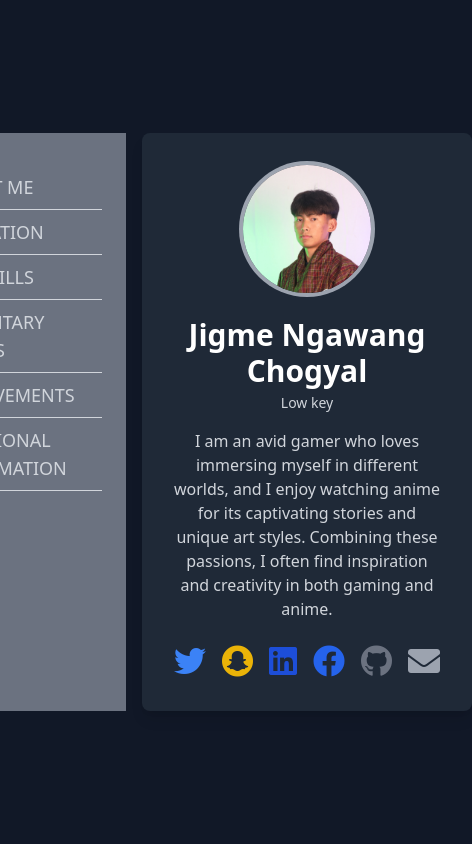
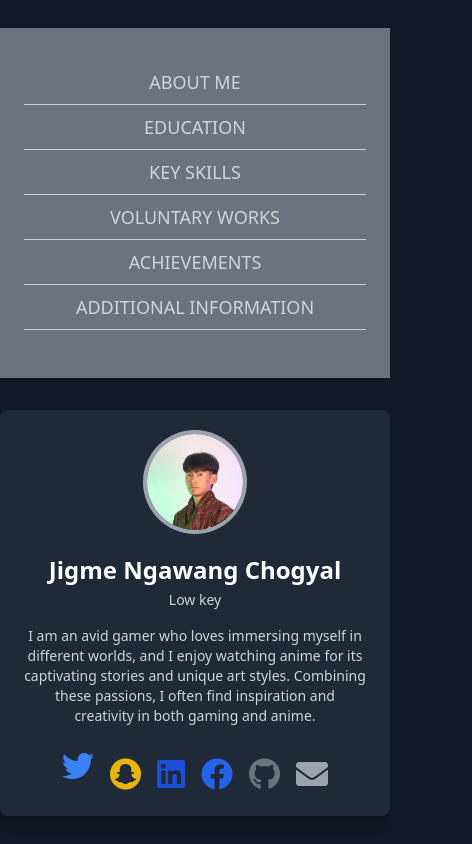
Before and after one commit to JigmeZ/Personal-Profile, a plain HTML site: page index.html in a window 390 px wide. Shown: the whole page, 472 px wide, since content can reach past the window. Drawn offline with nearby package versions, Linux system fonts and the light colour scheme.

Commit message:
Responsive PP

```diff
--- a/index.html
+++ b/index.html
@@ -3,14 +3,16 @@
 <head>
     <meta charset="UTF-8">
     <meta name="viewport" content="width=device-width, initial-scale=1.0">
-    <title>Profile Card</title>
+    <title>Responsive Profile Card</title>
     <script src="https://cdn.tailwindcss.com"></script>
     <link href="https://cdnjs.cloudflare.com/ajax/libs/font-awesome/5.15.4/css/all.min.css" rel="stylesheet">
 </head>
-<body class="bg-gray-900 flex items-center justify-center min-h-screen">
-    <div class="relative">
+<body class="bg-gray-900 min-h-screen flex items-center justify-center">
+    <!-- Main Wrapper -->
+    <div class="flex flex-col lg:flex-row items-center lg:items-start justify-center lg:justify-center lg:space-x-8 h-full lg:h-auto">
 
-        <div class="absolute left-0 top-0 h-full bg-gray-500 py-10 px-6 w-52">
+        <!-- Sidebar -->
+        <div class="bg-gray-500 py-10 px-6 w-full lg:w-52 flex-shrink-0 text-center lg:text-left">
             <ul class="text-gray-300">
                 <li class="mb-2">
                     <a href="aboutme.html" class="block transition duration-300 text-lg text-gray-300 hover:text-blue-500 border-b border-gray-300 pb-2">
@@ -45,23 +47,26 @@
             </ul>
         </div>
 
-        <div class="bg-gray-800 rounded-lg shadow-lg p-8 max-w-md ml-56">
+        <!-- Profile Card -->
+        <div class="bg-gray-800 rounded-lg shadow-lg p-6 sm:p-8 max-w-full lg:max-w-md w-full mt-8 lg:mt-0">
             <div class="flex items-center justify-center mb-6">
-                <img class="w-32 h-32 rounded-full ring-4 ring-gray-400" src="images/pp.png" alt="Profile Image">
+                <img class="w-24 h-24 sm:w-32 sm:h-32 rounded-full ring-4 ring-gray-400" src="images/pp.png" alt="Profile Image">
             </div>
             <div class="text-center text-white">
-                <h1 class="text-3xl font-semibold">Jigme Ngawang Chogyal</h1>
+                <h1 class="text-2xl sm:text-3xl font-semibold">Jigme Ngawang Chogyal</h1>
                 <p class="text-sm text-gray-300 mt-1">Low key</p>
-                <p class="mt-4 text-gray-300 text-center">I am an avid gamer who loves immersing myself in different worlds, and I enjoy watching anime for its captivating stories and unique art styles. Combining these passions, I often find inspiration and creativity in both gaming and anime.</p>
+                <p class="mt-4 text-gray-300 text-sm sm:text-base">
+                    I am an avid gamer who loves immersing myself in different worlds, and I enjoy watching anime for its captivating stories and unique art styles. Combining these passions, I often find inspiration and creativity in both gaming and anime.
+                </p>
             </div>
 
-            <div class="mt-6 flex justify-center space-x-4">
+            <div class="mt-6 flex flex-wrap justify-center space-x-4 space-y-2 sm:space-y-0">
                 <a href="https://x.com/Itsyoboi_Jigme" class="text-blue-500"><i class="fab fa-twitter fa-2x"></i></a>
                 <a href="https://www.snapchat.com/add/itsyoboijigme?share_id=MFe87VqIkyU&locale=en-US" class="text-yellow-500"><i class="fab fa-snapchat fa-2x"></i></a>
                 <a href="www.linkedin.com/in/jigme-ngawang-chogyal-34981932a" class="text-blue-700"><i class="fab fa-linkedin fa-2x"></i></a>
                 <a href="https://www.facebook.com/profile.php?id=100073055359195" class="text-blue-600"><i class="fab fa-facebook fa-2x"></i></a>
                 <a href="https://github.com/JigmeZ" class="text-gray-500"><i class="fab fa-github fa-2x"></i></a>
-                <a href="jigmechogyal2006@gmail.com" class="text-gray-400"><i class="fas fa-envelope fa-2x"></i></a>
+                <a href="mailto:jigmechogyal2006@gmail.com" class="text-gray-400"><i class="fas fa-envelope fa-2x"></i></a>
             </div>
         </div>
     </div>
```
Also changed, not shown: aboutme.html (+1 -1 lines), achievement.html (+2 -2 lines), education.html (+1 -1 lines), keyskills.html (+1 -1 lines), voluntary.html (+1 -1 lines), images/return icon.png, 2 other files.
